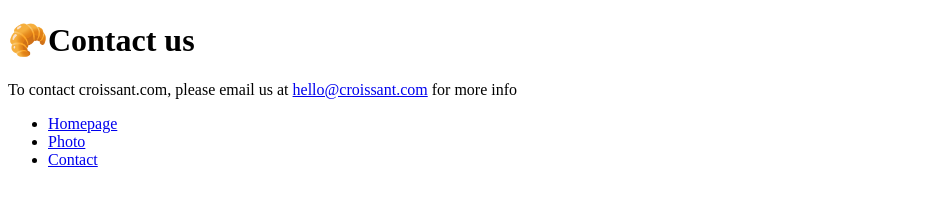
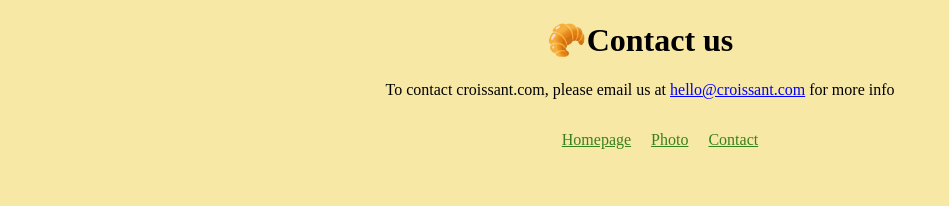
Before and after one commit to Jinoveva/multiple-pages-challenge, a plain HTML site: page contact.html in a window 1280 px wide. Shown: the whole page, without its empty margins (0-949 px from the left). Drawn offline with Linux system fonts and the light colour scheme.

Commit message:
contact page css

```diff
--- a/contact.html
+++ b/contact.html
@@ -4,10 +4,11 @@
     <meta charset="UTF-8">
     <meta name="viewport" content="width=device-width, initial-scale=1.0">
     <title>Document</title>
+    <link rel="stylesheet" href="/styles/contact.css">
 </head>
 <body>
     <h1>🥐Contact us</h1>
-    <p>To contact croissant.com, please email us at <a href="mailto:hello@croissant.com">hello@croissant.com</a> for more info</p>
+    <p>To contact croissant.com, please email us at <a class="email" href="mailto:hello@croissant.com">hello@croissant.com</a> for more info</p>
     <nav>
         <ul>
             <li><a href="/index.html">Homepage</a></li>
--- a/styles/contact.css
+++ b/styles/contact.css
@@ -0,0 +1,22 @@
+body {
+    background-color: #f8e8a6;
+    text-align: center;
+}
+
+ul {
+    list-style-type: none;
+    display: inline-flex;
+    justify-content: center;
+}
+
+li {
+    margin: 0 10px;
+}
+
+a {
+    color: #39811d;
+}
+
+.email{
+    color: blue;
+}
```
